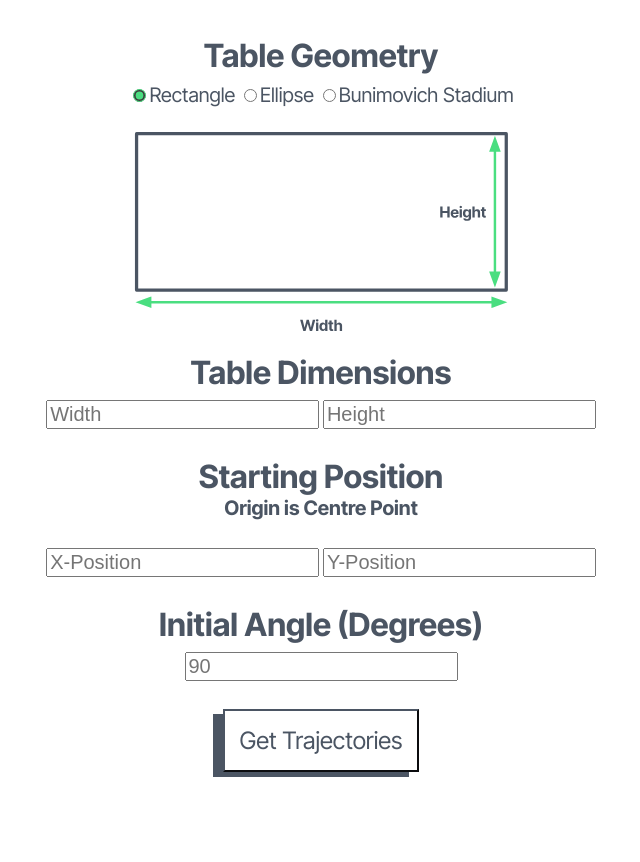
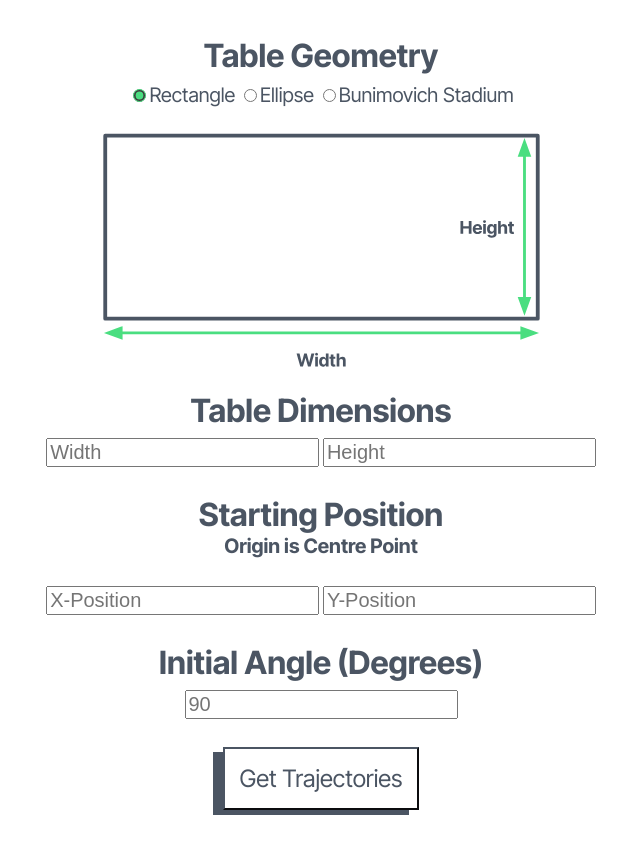
Before and after one commit to L-Amos/mathematical_billiards, a Flask app: page / in a window 1280 px wide. Shown: the whole page, without its empty margins (319-959 px from the left). Before the commit the page ends 777 px from the top, so only its background shows below. Run offline with Flask 3, Linux system fonts and the light colour scheme.

Commit message:
Setting aspect ratio of dimension image instead of absolute height to avoid issues with strange screens.

```diff
--- a/webapp/templates/main.html
+++ b/webapp/templates/main.html
@@ -38,7 +38,7 @@
         </form>
     </div>
 
-    <div id="error">Fuck</div>
+    <div id="error"></div>
 
     <div id="loader"></div>
 
@@ -72,7 +72,7 @@
 
     #dim_hint {
         width: 80%;
-        height: 30%;
+        aspect-ratio: 3;
         margin: auto;
     }
 
```
